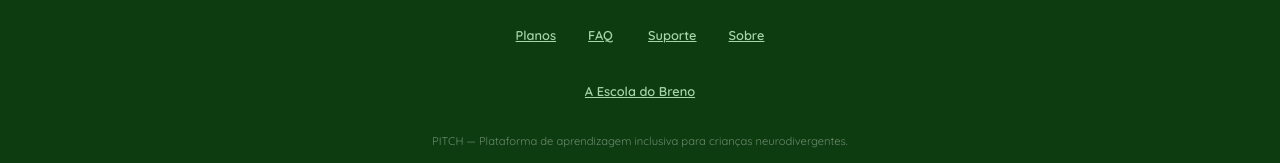
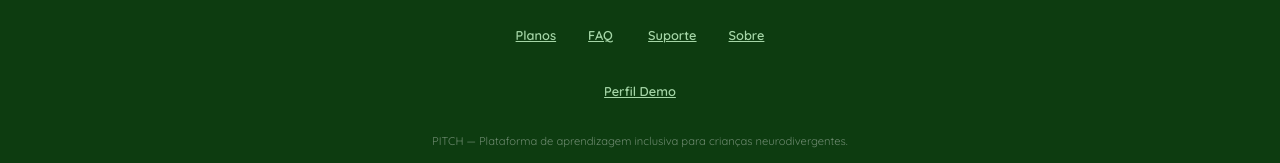
Before and after one commit to vivnasc/Escola-do-Breno, a React (Vite) app: page / in a window 1280 px wide. Shown: the part 5458-5621 px from the top of the page. Built offline with nearby package versions, Linux system fonts and the light colour scheme; no server answers.

Commit message:
Remover nome do filho do link público — renomear para 'Perfil Demo'
Privacidade: nome da criança não deve aparecer na UI pública.

https://claude.ai/code/session_01EKpYo8FNvibirC59GSamhA

```diff
--- a/src/pages/Landing.jsx
+++ b/src/pages/Landing.jsx
@@ -432,7 +432,7 @@ export default function Landing({ onStart }) {
             style={styles.footerLink}
             onClick={() => { window.location.href = '/?fundador' }}
           >
-            A Escola do Breno
+            Perfil Demo
           </button>
           <p style={styles.footerCopy}>
             PITCH — Plataforma de aprendizagem inclusiva para crianças neurodivergentes.
--- a/src/pages/Welcome.jsx
+++ b/src/pages/Welcome.jsx
@@ -285,7 +285,7 @@ export default function Welcome({ onNewProfile, profiles, onSwitchProfile, auth,
           </button>
           <span style={styles.publicLinkSep}>|</span>
           <button style={styles.publicLink} onClick={() => { window.location.href = '/?fundador' }}>
-            A Escola do Breno
+            Perfil Demo
           </button>
         </div>
 
```
